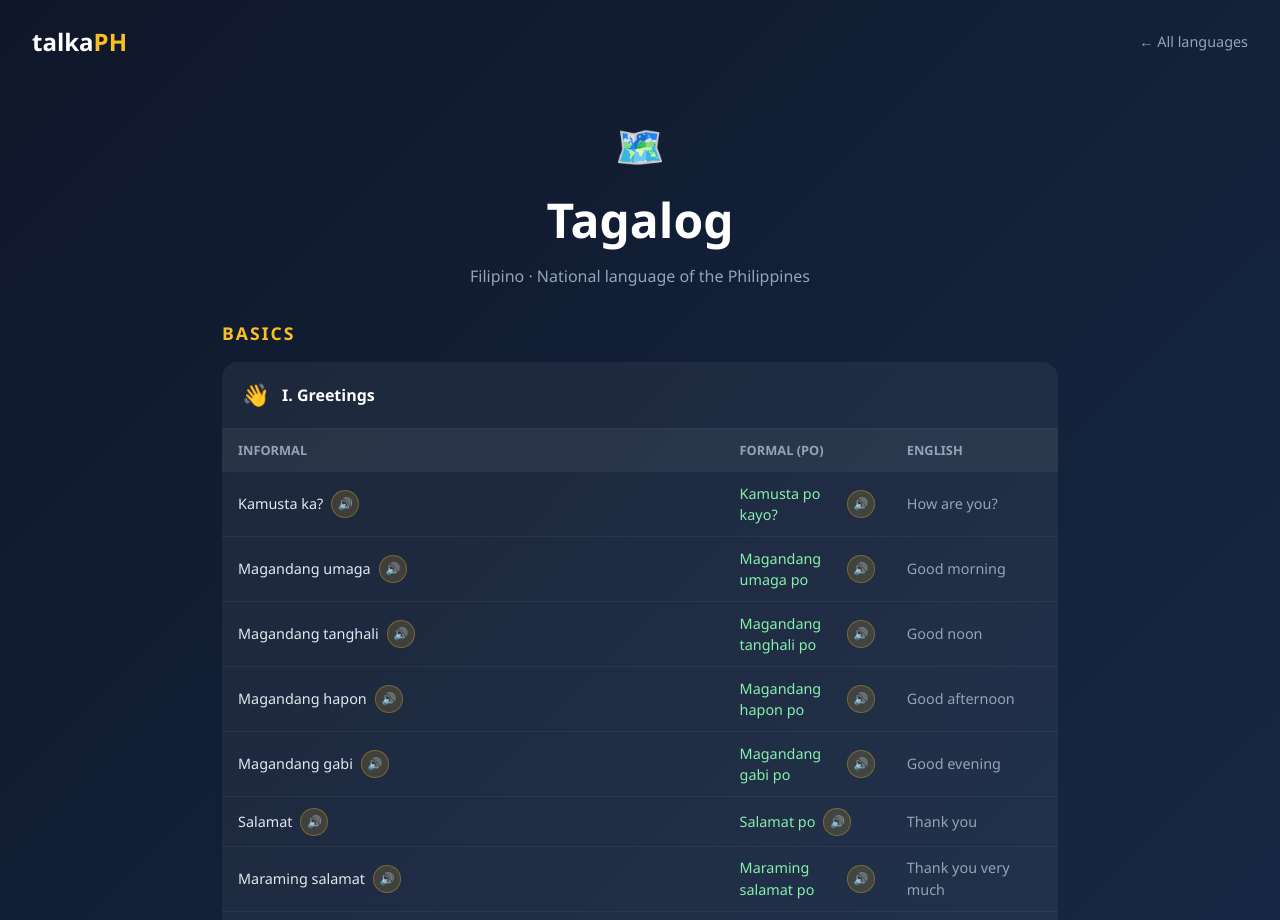
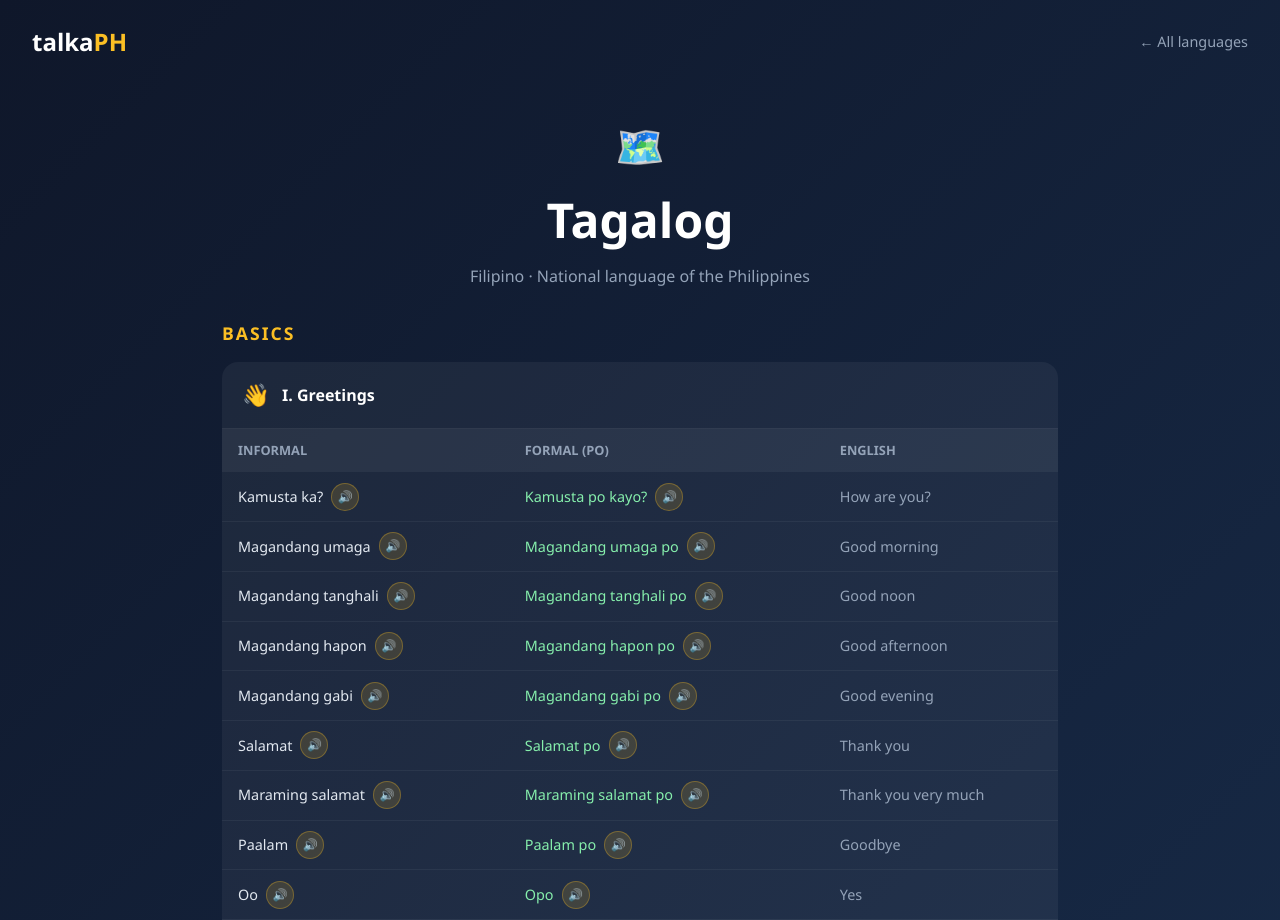
Before and after one commit to schoolprobuddy/talkaph, a Next.js app: page /learn/tagalog in a window 1280 px wide. Shown: the top 920 px of the page. Built offline with nearby package versions, Linux system fonts and the light colour scheme.

Commit message:
Update page.js

```diff
--- a/app/learn/tagalog/page.js
+++ b/app/learn/tagalog/page.js
@@ -236,14 +236,7 @@ function FormalTable({ lesson }) {
           .po-toggle-col { display: table-cell; }
         }
       `}</style>
-      <table style={{ width: "100%", borderCollapse: "collapse", fontSize: "0.9rem", tableLayout: "fixed" }}>
-        <colgroup>
-          <col style={{ width: "60%" }} />
-          <col className="formal-col" style={{ width: "30%" }} />
-          <col className="po-toggle-col" style={{ width: "14%" }} />
-          <col style={{ width: "45%" }} className="formal-col" />
-          <col style={{ width: "14%" }} className="po-toggle-col" />
-        </colgroup>
+      <table style={{ width: "100%", borderCollapse: "collapse", fontSize: "0.9rem" }}>
         <thead>
           <tr style={{ background: "rgba(255,255,255,0.05)" }}>
             <th style={th}>Informal</th>
```
